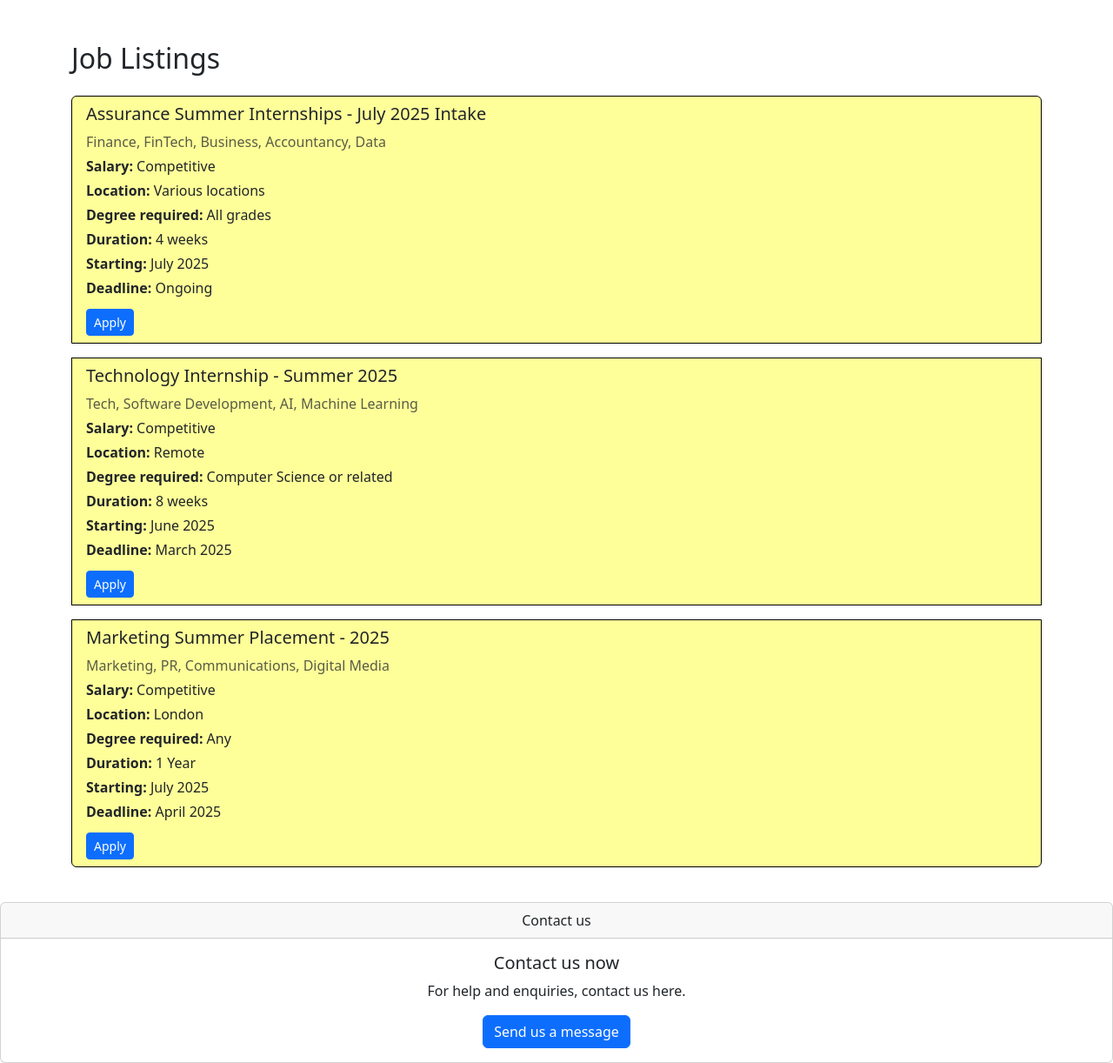
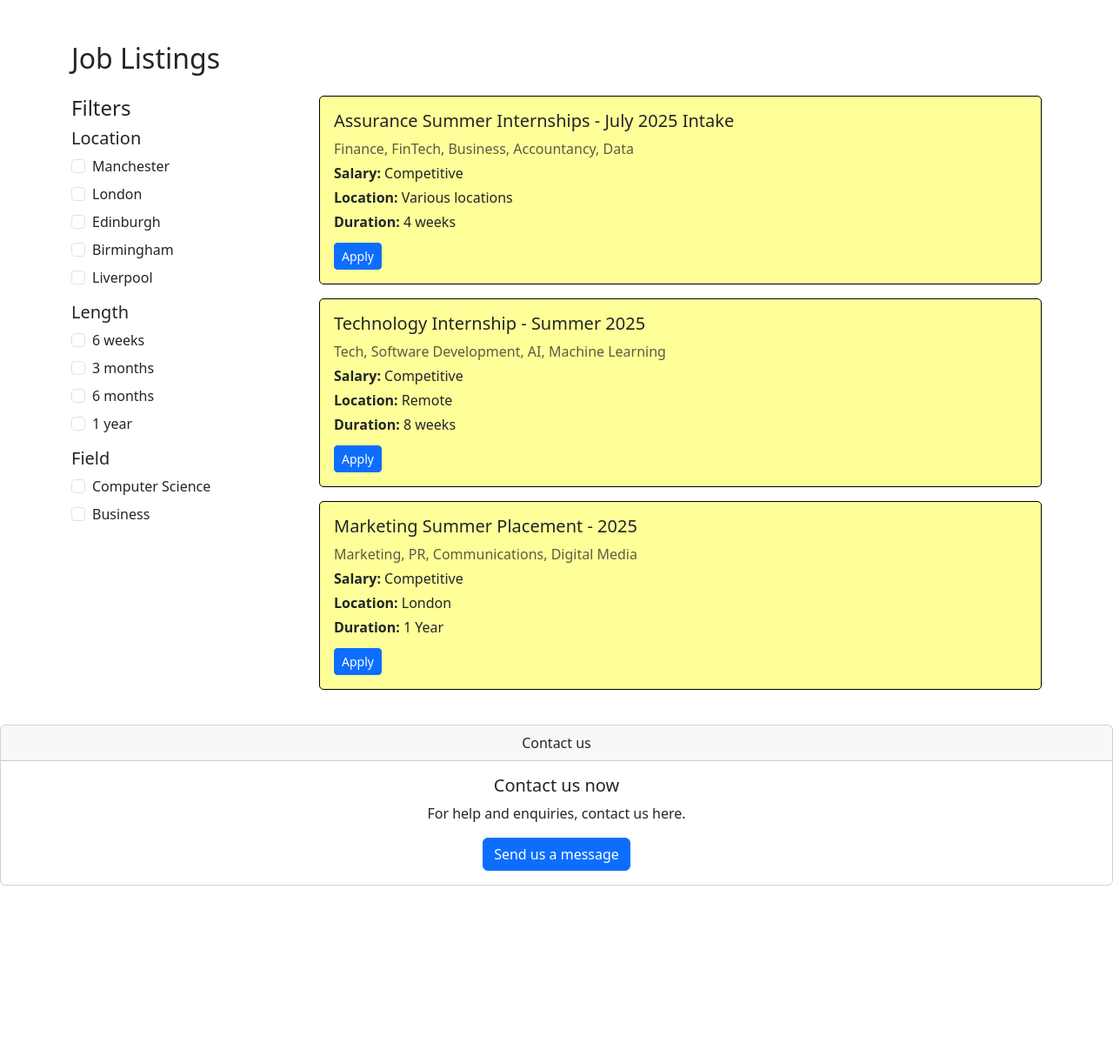
Before and after one commit to AzharWazid/BCS-HackCamp, a PHP site: page /View/placements.phtml in a window 1280 px wide. Shown: the part 117-1339 px from the top of the page at 87% size. After the commit the page ends 1135 px from the top, so only its background shows below. Run offline with PHP 8.4, Linux system fonts and the light colour scheme.

Commit message:
added filters to the placement page

```diff
--- a/View/placements.phtml
+++ b/View/placements.phtml
@@ -1,49 +1,96 @@
-<?php require_once ("template/header.phtml"); ?>
+<?php require_once("template/header.phtml"); ?>
 
     <body>
     <div class="container mt-5">
         <h2 class="mb-4">Job Listings</h2>
+        <div class="row">
+            <!-- Filters Column -->
+            <div class="col-md-3">
+                <h4>Filters</h4>
+                <!-- Filters Output -->
+                <div id="filters-output">
+                    <h5>Location</h5>
+                    <div id="location-filter" class="mb-3"></div>
+                    <h5>Length</h5>
+                    <div id="length-filter" class="mb-3"></div>
+                    <h5>Field</h5>
+                    <div id="field-filter" class="mb-3"></div>
+                </div>
+            </div>
+
+            <!-- Job Listings Column -->
+            <div class="col-md-9">
                 <ul class="list-group">
                     <!-- Job 1 -->
-        <li class="list-group-item yellow-card-job-list mb-3">
+                    <li class="list-group-item yellow-card-job-list p-3 mb-3" style="border-left: 5px solid #ffc107; border-radius: 5px;">
                         <h5 class="mb-2">Assurance Summer Internships - July 2025 Intake</h5>
                         <p class="text-muted mb-1">Finance, FinTech, Business, Accountancy, Data</p>
                         <p class="mb-1"><strong>Salary:</strong> Competitive</p>
                         <p class="mb-1"><strong>Location:</strong> Various locations</p>
-            <p class="mb-1"><strong>Degree required:</strong> All grades</p>
                         <p class="mb-1"><strong>Duration:</strong> 4 weeks</p>
-            <p class="mb-1"><strong>Starting:</strong> July 2025</p>
-            <p class="mb-1"><strong>Deadline:</strong> Ongoing</p>
                         <a href="#" class="btn btn-primary btn-sm mt-2">Apply</a>
                     </li>
 
                     <!-- Job 2 -->
-        <li class="list-group-item yellow-card-job-list mb-3">
+                    <li class="list-group-item yellow-card-job-list p-3 mb-3" style="border-left: 5px solid #ffc107; border-radius: 5px;">
                         <h5 class="mb-2">Technology Internship - Summer 2025</h5>
                         <p class="text-muted mb-1">Tech, Software Development, AI, Machine Learning</p>
                         <p class="mb-1"><strong>Salary:</strong> Competitive</p>
                         <p class="mb-1"><strong>Location:</strong> Remote</p>
-            <p class="mb-1"><strong>Degree required:</strong> Computer Science or related</p>
                         <p class="mb-1"><strong>Duration:</strong> 8 weeks</p>
-            <p class="mb-1"><strong>Starting:</strong> June 2025</p>
-            <p class="mb-1"><strong>Deadline:</strong> March 2025</p>
                         <a href="#" class="btn btn-primary btn-sm mt-2">Apply</a>
                     </li>
 
                     <!-- Job 3 -->
-        <li class="list-group-item yellow-card-job-list mb-3">
+                    <li class="list-group-item yellow-card-job-list p-3 mb-3" style="border-left: 5px solid #ffc107; border-radius: 5px;">
                         <h5 class="mb-2">Marketing Summer Placement - 2025</h5>
                         <p class="text-muted mb-1">Marketing, PR, Communications, Digital Media</p>
                         <p class="mb-1"><strong>Salary:</strong> Competitive</p>
                         <p class="mb-1"><strong>Location:</strong> London</p>
-            <p class="mb-1"><strong>Degree required:</strong> Any</p>
                         <p class="mb-1"><strong>Duration:</strong> 1 Year</p>
-            <p class="mb-1"><strong>Starting:</strong> July 2025</p>
-            <p class="mb-1"><strong>Deadline:</strong> April 2025</p>
                         <a href="#" class="btn btn-primary btn-sm mt-2">Apply</a>
                     </li>
                 </ul>
             </div>
+        </div>
+    </div>
 
-</body>
-<?php require_once ("template/footer.phtml"); ?>
+    <script>
+        const filters = {
+            location: ["Manchester", "London", "Edinburgh", "Birmingham", "Liverpool"],
+            length: ["6 weeks", "3 months", "6 months", "1 year"],
+            field: ["Computer Science", "Business"]
+        };
+
+        const populateFilters = () => {
+            for (const [key, options] of Object.entries(filters)) {
+                const filterContainer = document.getElementById(`${key}-filter`);
+                filterContainer.innerHTML = ""; // Clear previous content
+
+                options.forEach(option => {
+                    const formCheck = document.createElement("div");
+                    formCheck.classList.add("form-check", "mb-2");
+
+                    const checkbox = document.createElement("input");
+                    checkbox.type = "checkbox";
+                    checkbox.classList.add("form-check-input");
+                    checkbox.id = `${key}-${option.toLowerCase().replace(/\s+/g, "-")}`;
+                    checkbox.value = option;
+
+                    const label = document.createElement("label");
+                    label.classList.add("form-check-label");
+                    label.htmlFor = checkbox.id;
+                    label.textContent = option;
+
+                    formCheck.appendChild(checkbox);
+                    formCheck.appendChild(label);
+                    filterContainer.appendChild(formCheck);
+                });
+            }
+        };
+
+        // Populate all filters on page load
+        document.addEventListener("DOMContentLoaded", populateFilters);
+    </script>
+
+<?php require_once("template/footer.phtml"); ?>
```
Also changed, not shown: bcs.sqlite. Lines whose indentation alone changed are shown as unchanged.
